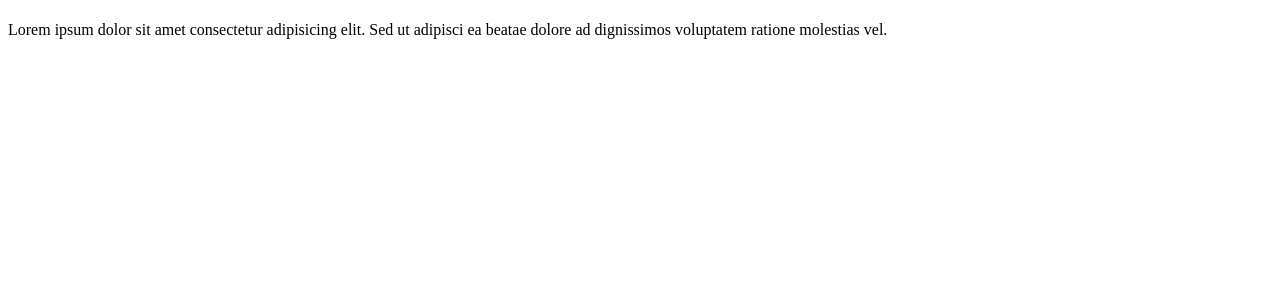
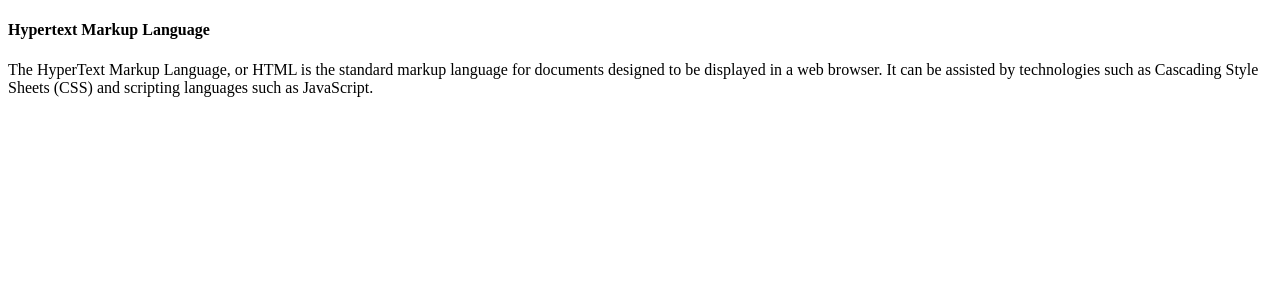
Before and after one commit to Nickolas-Hernandez/c0121-code-solutions, a React app in the folder react-accordion-component/: page / in a window 1280 px wide. Shown: the top 300 px of the page. Built offline with nearby package versions, Linux system fonts and the light colour scheme; the HTML template or start-up script is replaced by a standard one.

Commit message:
Added div to wrap accordion and gave it a width property.

```diff
--- a/react-accordion-component/src/accordian.jsx
+++ b/react-accordion-component/src/accordian.jsx
@@ -1,14 +1,6 @@
 import React from 'react';
 
-const topics = [
-  {
-    topic: 'Hypertext Markup Language',
-    text: 'Lorem ipsum dolor sit amet consectetur adipisicing elit. Sed ut adipisci ea beatae dolore ad dignissimos voluptatem ratione molestias vel.',
-    key: 1
-  }
-];
-
-class Accordion extends React.Component {
+export default class Accordion extends React.Component {
   constructor(props) {
     super(props);
     this.handleAccordion = this.handleAccordion.bind(this);
@@ -22,16 +14,14 @@
 
   render() {
     return (
-      <>
+      <div className='accordion-item'>
         <div onClick={this.handleAccordion} className="topic-header">
-          <h4>{}</h4>
+          <h4>{this.props.topics[0].header}</h4>
         </div>
         <div className={this.state.isOpen ? 'topic-details active' : 'topic-details'}>
-          <p>Lorem ipsum dolor sit amet consectetur adipisicing elit. Sed ut adipisci ea beatae dolore ad dignissimos voluptatem ratione molestias vel.</p>
+          <p>{this.props.topics[0].text}</p>
         </div>
-      </>
+      </div>
     );
   }
 }
-
-export default Accordion;
```
Also changed, not shown: 1 other file (tests, documents, lock files or other folders).
